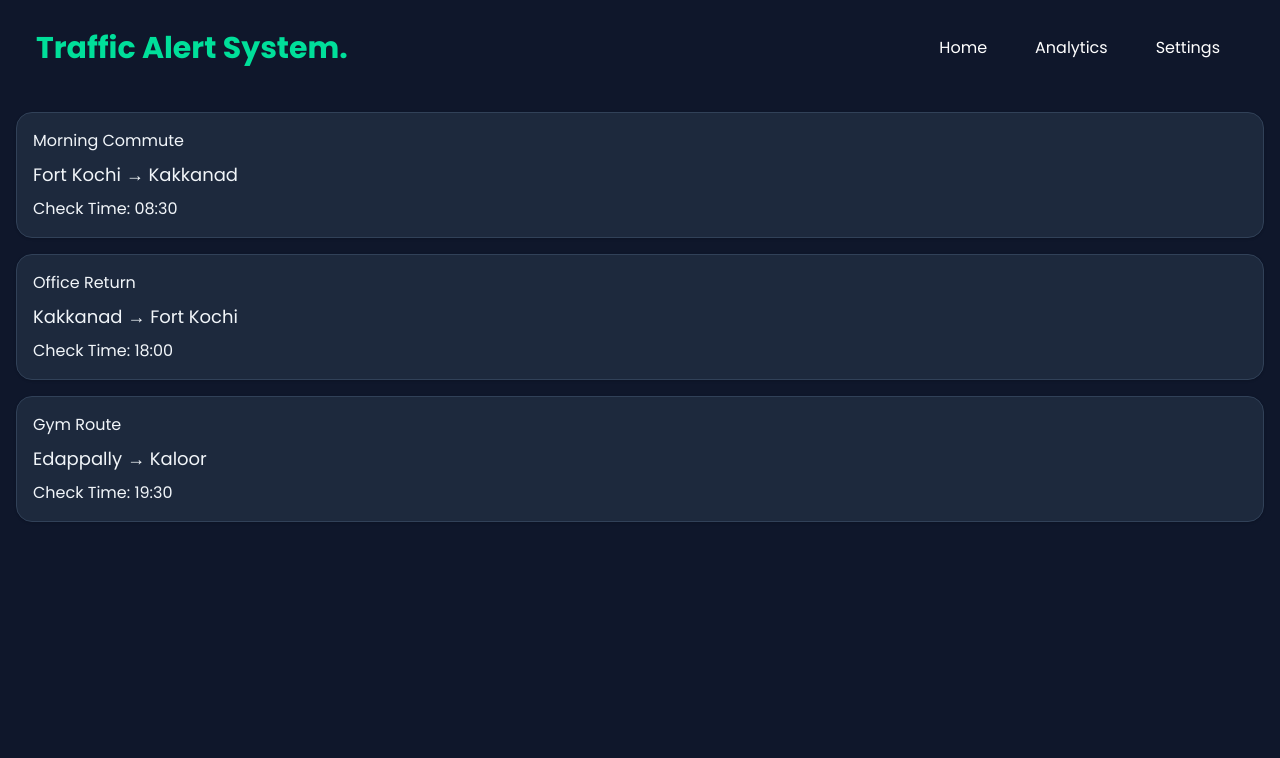
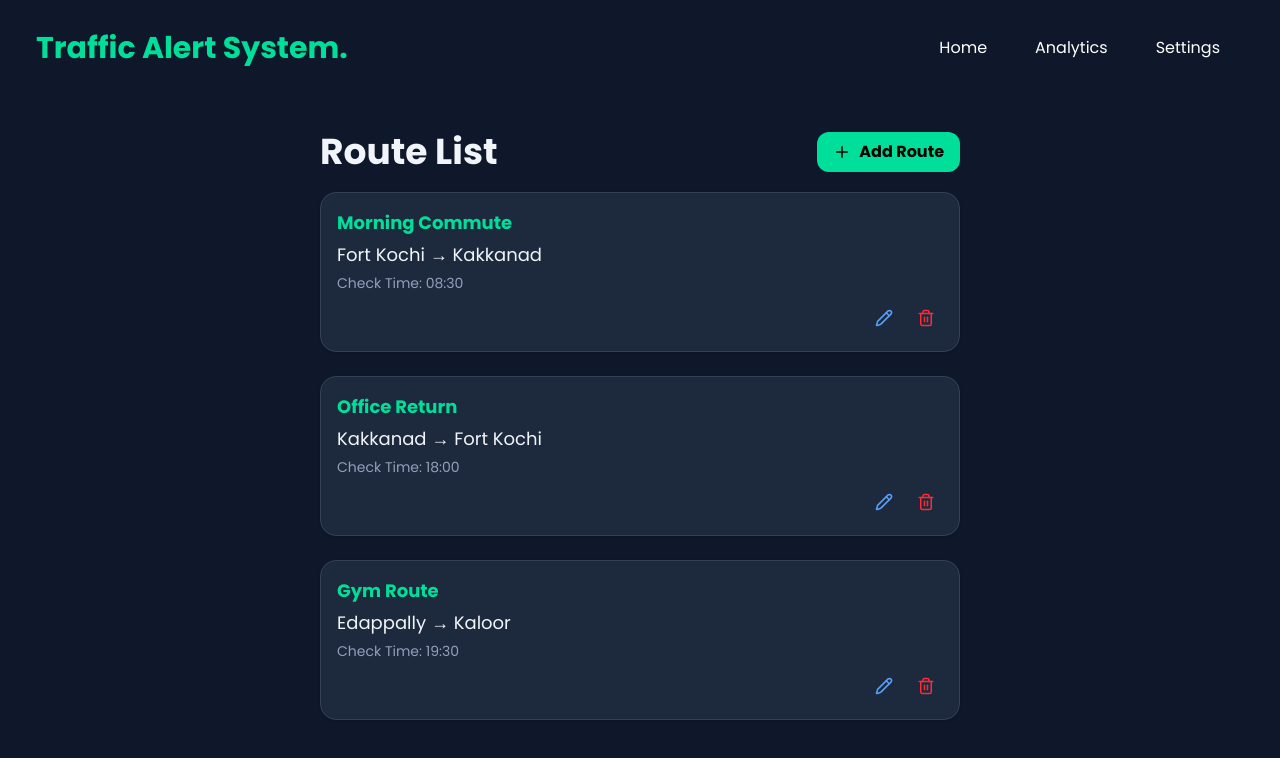
Before and after one commit to alexgantony/traffic_sms_notifier, a React app in the folder frontend/: page / in a window 1280 px wide. Shown: the top 758 px of the page. Built offline with nearby package versions, Linux system fonts and the light colour scheme; the HTML template or start-up script is replaced by a standard one.

Commit message:
feat: refine Home page layout with centered route cards, title, add route button, and action icons

```diff
--- a/frontend/src/pages/Home.jsx
+++ b/frontend/src/pages/Home.jsx
@@ -1,3 +1,6 @@
+import { Pencil, Plus, Trash2 } from 'lucide-react';
+import { useState } from 'react';
+
 const routes = [
   {
     id: 1,
@@ -23,13 +26,40 @@ const routes = [
 ];
 
 const RouteCard = ({ routeName, origin, destination, checkTime }) => {
+  const [hovered, setHovered] = useState(false);
+
   return (
-    <div className='bg-slate-800 p-4 rounded-2xl border border-slate-700 space-y-2 shadow-sm'>
-      <h2>{`${routeName}`}</h2>
+    <div
+      onMouseEnter={() => setHovered(true)}
+      onMouseLeave={() => setHovered(false)}
+      className={`p-4 rounded-2xl border border-slate-700 shadow-sm cursor-pointer duration-300 mb-6 active:scale-95 transition-all
+        ${hovered ? 'bg-slate-700' : 'bg-slate-800'}`}
+    >
+      <div className='space-y-1 mb-2'>
+        <h2 className='text-lg text-[#00df9a] font-semibold'>{routeName}</h2>
         <h2 className='text-lg font-medium'>
           {origin} → {destination}
         </h2>
-      <h2>{`Check Time: ${checkTime}`}</h2>
+        <p className='text-slate-400 text-sm'>Check Time: {checkTime}</p>
+      </div>
+      <div className='flex justify-end gap-2'>
+        <button
+          onClick={(e) => e.stopPropagation()}
+          onMouseEnter={() => setHovered(false)}
+          onMouseLeave={() => setHovered(true)}
+          className='text-blue-400 hover:text-blue-300 hover:bg-blue-500/10 p-2 rounded-lg transition-colors duration-200'
+        >
+          <Pencil size={18} />
+        </button>
+        <button
+          onClick={(e) => e.stopPropagation()}
+          onMouseEnter={() => setHovered(false)}
+          onMouseLeave={() => setHovered(true)}
+          className='text-red-500 hover:text-red-400 hover:bg-red-500/10 p-2 rounded-lg transition-colors duration-200'
+        >
+          <Trash2 size={18} />
+        </button>
+      </div>
     </div>
   );
 };
@@ -37,6 +67,14 @@ const RouteCard = ({ routeName, origin, destination, checkTime }) => {
 const Home = () => {
   return (
     <div className='min-h-screen bg-slate-900 text-slate-100 p-4'>
+      <div className='max-w-2xl mx-auto px-4'>
+        <div className='flex justify-between items-center py-5'>
+          <h1 className='font-bold text-4xl'>Route List</h1>
+          <button className='flex items-center gap-2 bg-[#00df9a] hover:bg-[#00c589] text-black font-semibold px-4 py-2 rounded-xl cursor-pointer duration-200 active:scale-95 transition-all'>
+            <Plus size={18} />
+            Add Route
+          </button>
+        </div>
         <div className='space-y-4'>
           {routes.map((route) => (
             <RouteCard
@@ -49,6 +87,7 @@ const Home = () => {
           ))}
         </div>
       </div>
+    </div>
   );
 };
 
```
Lines whose indentation alone changed are shown as unchanged.
